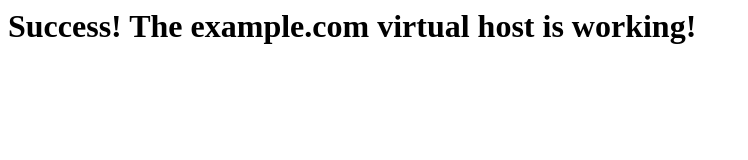
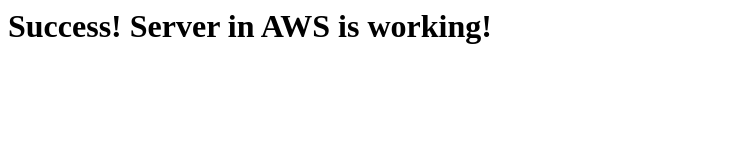
Before and after one commit to SCSI-9/Jenkins-Repo, a plain HTML site: page index.html in a window 1280 px wide. Shown: the whole page, without its empty margins (0-748 px from the left). Drawn offline with Linux system fonts and the light colour scheme.

Commit message:
Changed message

```diff
--- a/index.html
+++ b/index.html
@@ -3,6 +3,6 @@
     <title>Welcome to server builded by Jenkins!</title>
   </head>
   <body>
-    <h1>Success! The example.com virtual host is working!</h1>
+    <h1>Success! Server in AWS is working!</h1>
   </body>
 </html>
```
